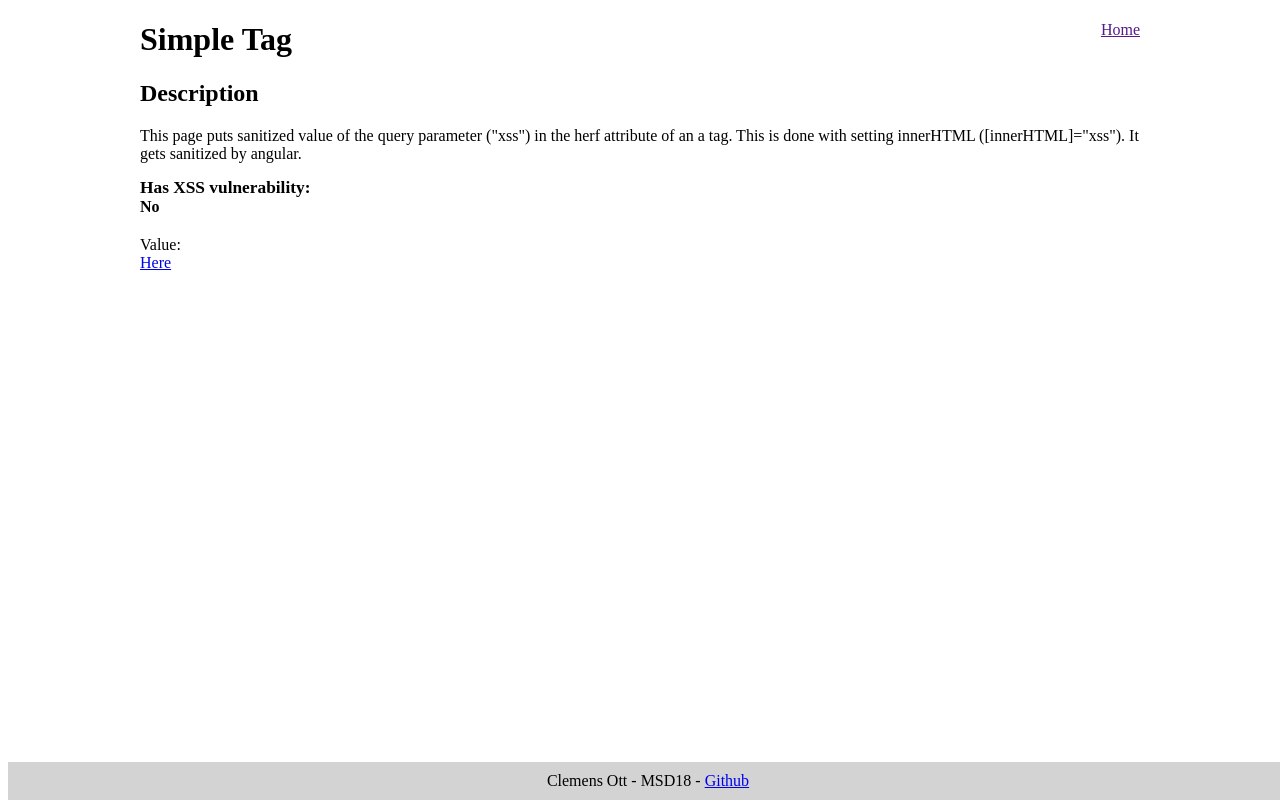
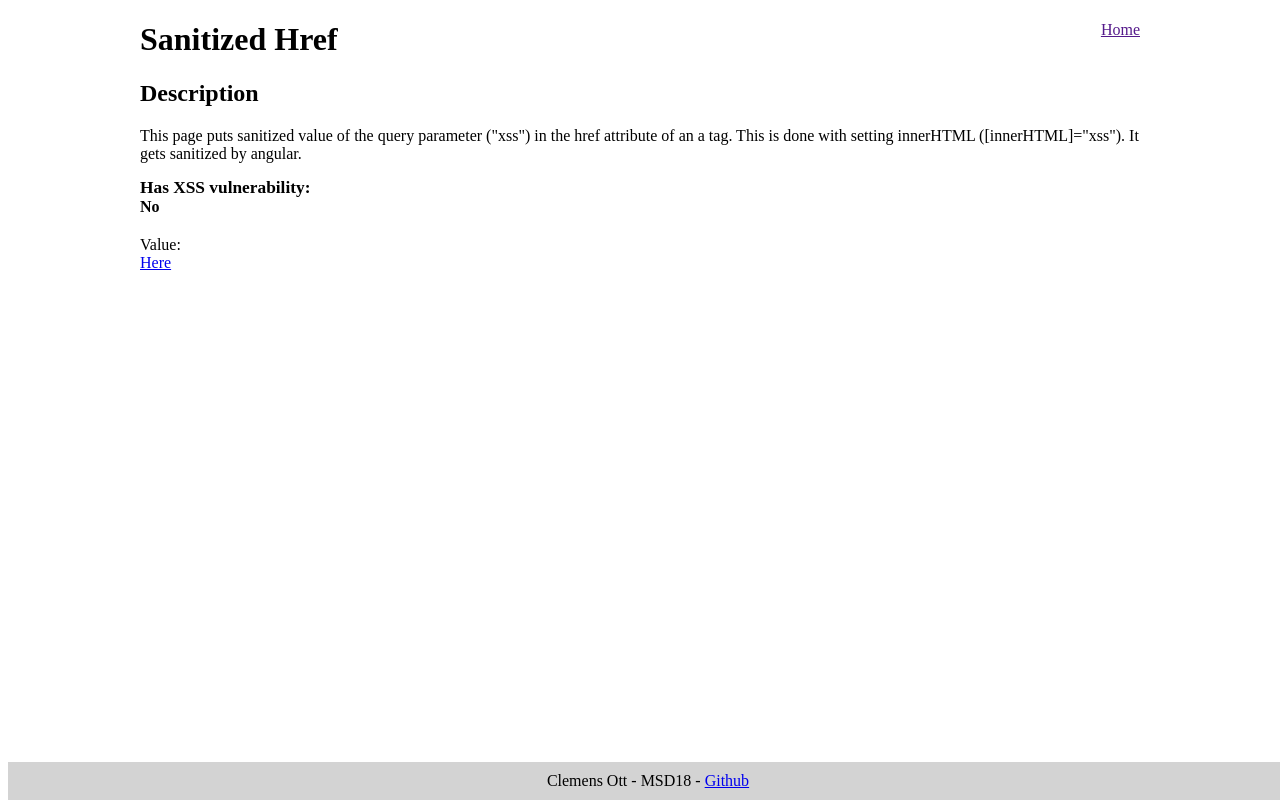
Before and after one commit to OttFH/angular-xss-suite-test-site, an Angular app: page /sanitizedHref in a window 1280 px wide. Built offline with nearby package versions, Linux system fonts and the light colour scheme.

Commit message:
fixed descriptions

```diff
--- a/src/app/pages/sanitizedHref/sanitizedHref.component.html
+++ b/src/app/pages/sanitizedHref/sanitizedHref.component.html
@@ -1,8 +1,8 @@
-<h1>Simple Tag</h1>
+<h1>Sanitized Href</h1>
 <div>
   <h2>Description</h2>
   <div>
-    This page puts sanitized value of the query parameter ("xss") in the herf attribute of an a tag.
+    This page puts sanitized value of the query parameter ("xss") in the href attribute of an a tag.
     This is done with setting innerHTML ([innerHTML]="xss"). It gets sanitized by angular.
     <div class="vulnerability-info-container">
       <label>Has XSS vulnerability:</label>
--- a/src/app/pages/sanitizedHref/sanitizedHref.component.ts
+++ b/src/app/pages/sanitizedHref/sanitizedHref.component.ts
@@ -1,7 +1,7 @@
 import {Component, OnInit} from '@angular/core';
 
 @Component({
-  selector: 'app-sanitized-on-load-page',
+  selector: 'app-sanitized-href-page',
   templateUrl: './sanitizedHref.component.html',
   styleUrls: ['./sanitizedHref.component.css']
 })
--- a/src/app/pages/sanitizedTag/sanitizedTag.component.html
+++ b/src/app/pages/sanitizedTag/sanitizedTag.component.html
@@ -1,4 +1,4 @@
-<h1>Simple Tag</h1>
+<h1>Sanitized Tag</h1>
 <div>
   <h2>Description</h2>
   <div>
--- a/src/app/pages/sanitizedValue/sanitizedValue.component.html
+++ b/src/app/pages/sanitizedValue/sanitizedValue.component.html
@@ -1,4 +1,4 @@
-<h1>Simple Tag</h1>
+<h1>Sanitized Value</h1>
 <div>
   <h2>Description</h2>
   <div>
--- a/src/app/pages/simpleComment/simpleComment.component.html
+++ b/src/app/pages/simpleComment/simpleComment.component.html
@@ -1,4 +1,4 @@
-<h1>Simple Tag</h1>
+<h1>Simple Comment</h1>
 <div>
   <h2>Description</h2>
   <div>
--- a/src/app/pages/simpleValue/simpleValue.component.html
+++ b/src/app/pages/simpleValue/simpleValue.component.html
@@ -1,8 +1,8 @@
-<h1>Simple Tag</h1>
+<h1>Simple Value</h1>
 <div>
   <h2>Description</h2>
   <div>
-    This page puts the value of the query parameter ("xss") into the value attribute of a value tag.
+    This page puts the value of the query parameter ("xss") into the value attribute of a input tag.
     This is done with setting innerHTML ([innerHTML]="xss") and actively disabled sanitizing.
     This is not considered best practice.
     <div class="vulnerability-info-container">
```
